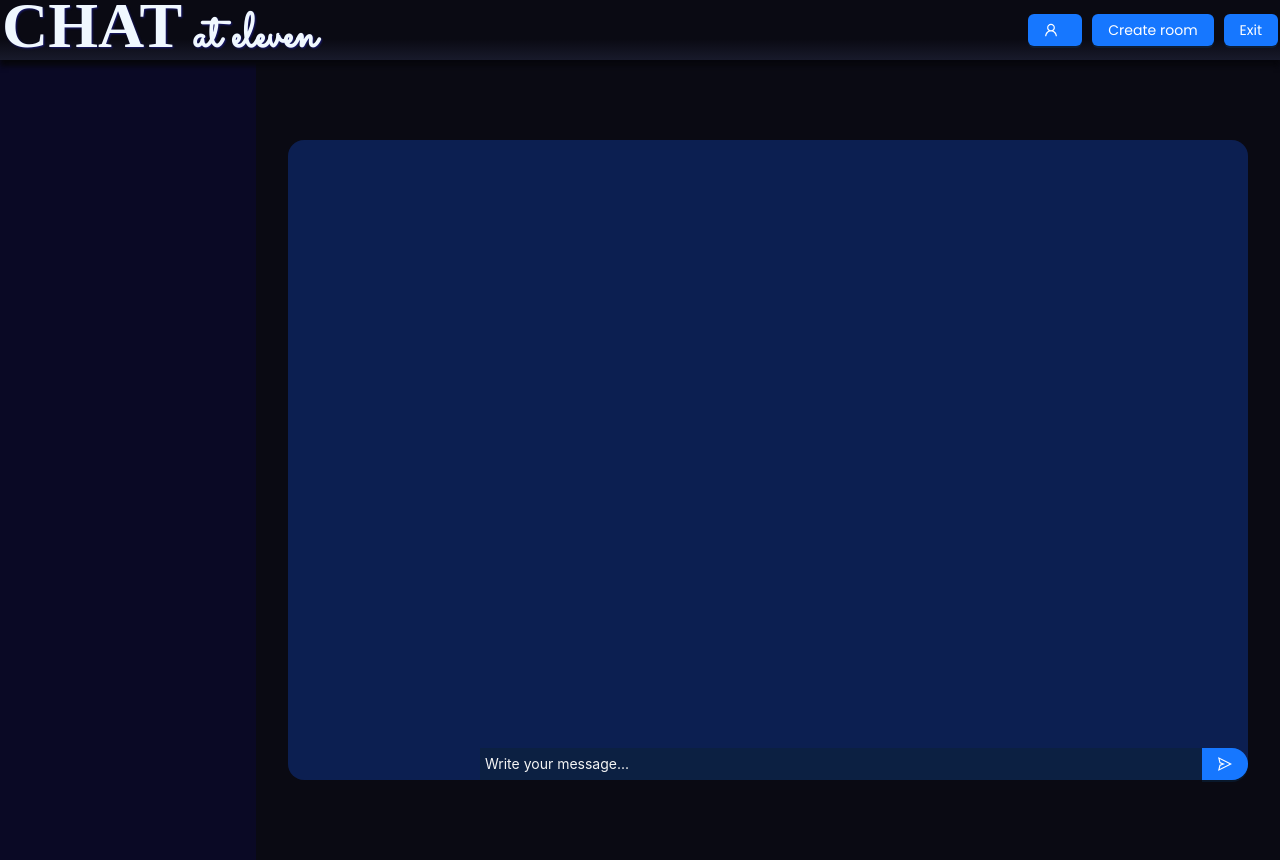
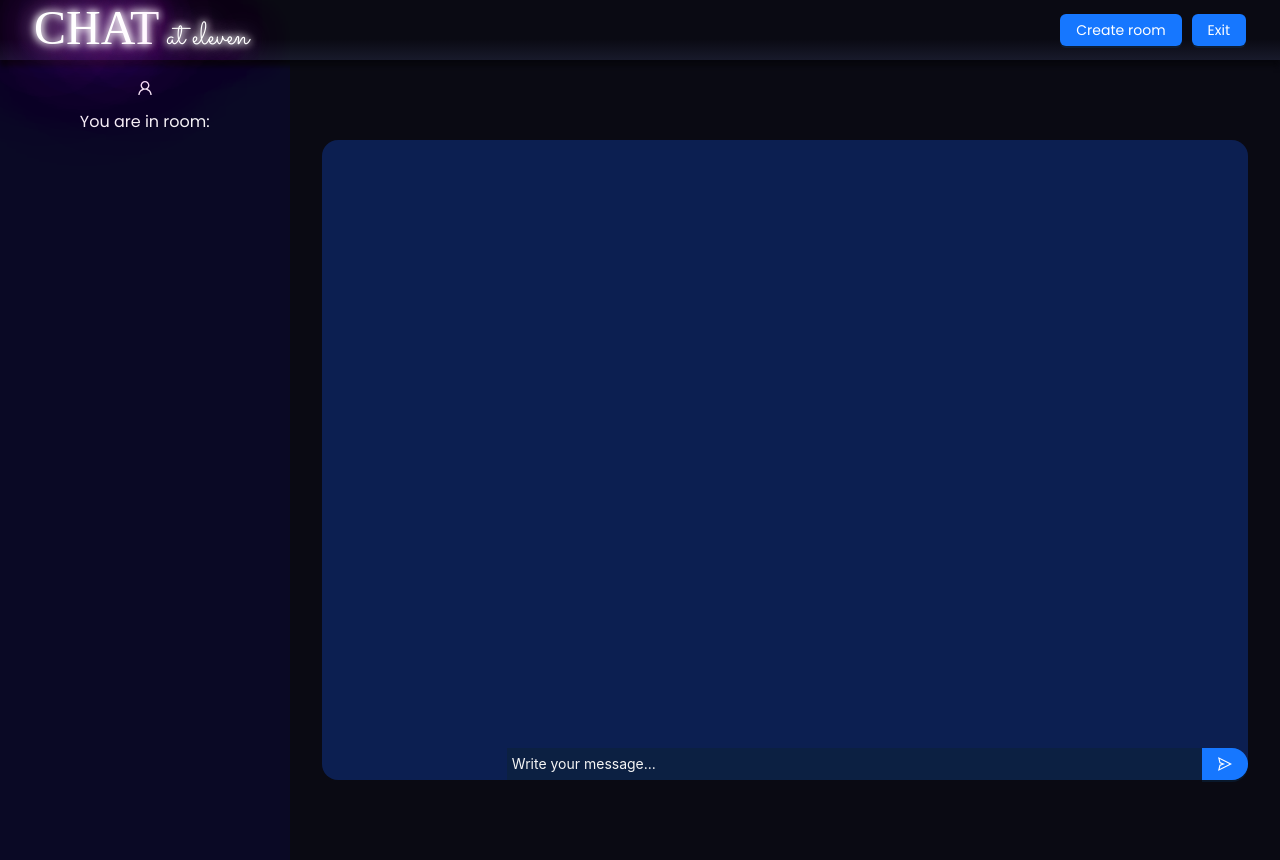
Before and after one commit to AjshaC/Socket-Chatt-App, a React (Vite) app in the folder client/: page /chat in a window 1280 px wide. Built offline with nearby package versions, Linux system fonts and the light colour scheme; a web font is replaced by a local one.

Commit message:
css update: fontstyle and design

```diff
--- a/client/src/components/Navbar/Navbar.css
+++ b/client/src/components/Navbar/Navbar.css
@@ -15,24 +15,31 @@ nav {
   );
 }
 
-.Logo {
+.LogoNav {
+  margin-left: 2rem;
+  color: #fff;
   font-family: "Sacramento", cursive;
-  color: aliceblue;
-  text-shadow: 1px 1px 2px midnightblue;
-  font-size: 5%;
+  font-size: 2rem;
+  font-weight: 400;
+  text-shadow:
+    0 0 7px #fff,
+    0 0 10px #fff,
+    0 0 21px #fff,
+    0 0 42px #bc13fe,
+    0 0 82px #bc13fe,
+    0 0 92px #bc13fe,
+    0 0 102px #bc13fe,
+    0 0 151px #bc13fe;
 }
 
-.LogoUppercase {
+.LogoNavUppercase {
   font-family: "Lumanosimo", cursive;
   text-transform: uppercase;
-  font-size: 32px;
+  font-size: 3rem;
 }
 
 .NavBtn {
   display: flex;
   gap: 10px;
+  margin-right: 2rem;
 }
-
-.CloseBtn {
-  border-radius: 16px;
-}
--- a/client/src/components/Navbar/Navbar.tsx
+++ b/client/src/components/Navbar/Navbar.tsx
@@ -17,14 +17,12 @@ export default function Navbar() {
 
   return (
     <nav>
-      <h1 className="Logo">
-        <span className="LogoUppercase">chat</span> at eleven
-      </h1>
+      <h1 className="LogoNav"><span className="LogoNavUppercase">chat</span> at eleven</h1>
       <div className="NavBtn">
-        <Button type="primary">
+        {/*<Button type="primary">
           <UserOutlined />
           {user}
-        </Button>
+        </Button>*/}
         <OpenPopUpBtn />
 
         <Button type="primary" onClick={goToHome}>
--- a/client/src/components/SideBar/SideBar.css
+++ b/client/src/components/SideBar/SideBar.css
@@ -1,12 +1,16 @@
 .SideBar {
   background: #0a0925;
   min-height: 100vh;
-  min-width: 20%;
-  font-family: system-ui, -apple-system, BlinkMacSystemFont, "Segoe UI", Roboto,
-    Oxygen, Ubuntu, Cantarell, "Open Sans", "Helvetica Neue", sans-serif;
+  width: 25%;
+  /*font-family: system-ui, -apple-system, BlinkMacSystemFont, "Segoe UI", Roboto,
+    Oxygen, Ubuntu, Cantarell, "Open Sans", "Helvetica Neue", sans-serif;*/
   color: whitesmoke;
   display: flex;
-  justify-content: center;
+  flex-direction: column;
+  align-items: center;
+  justify-content: flex-start;
+  gap: 2rem;
+  padding-top: 1rem;
 }
 ul {
   width: 80%;
@@ -14,13 +18,52 @@ ul {
   flex-direction: column;
   align-items: flex-start;
   gap: 10px;
-  padding-left: 0;
 }
 
-li {
-  list-style: none;
+.RoomButton {
   border-radius: 16px;
   background-color: #0c1f51;
   padding: 5px 10px;
   width: 90%;
+  color: whitesmoke;
 }
+
+.RoomButton:hover {
+  border: 1px solid #fff;
+  box-shadow: 0 0 .2rem #fff,
+            0 0 .2rem #fff,
+            0 0 2rem #bc13fe,
+            0 0 0.8rem #bc13fe,
+            0 0 2.8rem #bc13fe,
+            inset 0 0 1.3rem #bc13fe;
+}
+
+.ChatInLog{
+  display: flex;
+  flex-direction: column;
+  align-items: center;
+  gap: 0.5em;
+}
+
+.RoomInfo {
+  text-align: center;
+}
+
+.RoomName {
+  font-size: larger;
+  color: #fff;
+  font-weight: 400;
+  text-shadow:
+    0 0 7px #fff,
+    0 0 10px #fff,
+    0 0 21px #fff,
+    0 0 42px #bc13fe,
+    0 0 82px #bc13fe,
+    0 0 92px #bc13fe,
+    0 0 102px #bc13fe,
+    0 0 151px #bc13fe;
+}
+
+.UserName {
+  font-size: larger;
+}
--- a/client/src/components/SideBar/SideBar.tsx
+++ b/client/src/components/SideBar/SideBar.tsx
@@ -2,6 +2,7 @@ import "./SideBar.css";
 import { useState, useEffect } from "react";
 import { useChatContext } from "../../context/chatContext";
 import { Button} from "antd";
+import { UserOutlined } from "@ant-design/icons";
 
 
 export default function SideBar() {
@@ -28,13 +29,19 @@ export default function SideBar() {
 
   return (
     <div className="SideBar">
+
+      <div className="ChatInLog">
+        <p className="UserInfo"><UserOutlined /> {user}</p>
+        <p className="RoomInfo">You are in room: <br />
+        <span className="RoomName">{room}</span></p>
+      </div>
+
       <ul>
         {roomArray.map((room, index) => (
-          <Button key={index}
+          <Button type="primary" key={index} className="RoomButton"
           onClick={() => joinRoom(room)}>
             {room}
           </Button>
-
         ))}
       </ul>
     </div>
--- a/client/src/pages/Home.css
+++ b/client/src/pages/Home.css
@@ -10,11 +10,21 @@
   background-size: cover;
 }
 
-.Logo {
+
+.NeonText {
+  color: #fff;
   font-family: "Sacramento", cursive;
   font-size: 3rem;
-  color: aliceblue;
-  text-shadow: 1px 1px 2px midnightblue;
+  font-weight: 400;
+  text-shadow:
+    0 0 7px #fff,
+    0 0 10px #fff,
+    0 0 21px #fff,
+    0 0 42px #bc13fe,
+    0 0 82px #bc13fe,
+    0 0 92px #bc13fe,
+    0 0 102px #bc13fe,
+    0 0 151px #bc13fe;
 }
 
 .LogoUppercase {
--- a/client/src/pages/home.tsx
+++ b/client/src/pages/home.tsx
@@ -3,7 +3,7 @@ import "./Home.css"
 export default function Home(){
     return(
         <div className="HomeWrapper">
-            <h1 className="Logo"><span className="LogoUppercase">chat</span> at eleven</h1>
+            <h1 className="NeonText"><span className="LogoUppercase">chat</span> at eleven</h1>
             <JoinChatContainer/>
         </div>
     )
```
